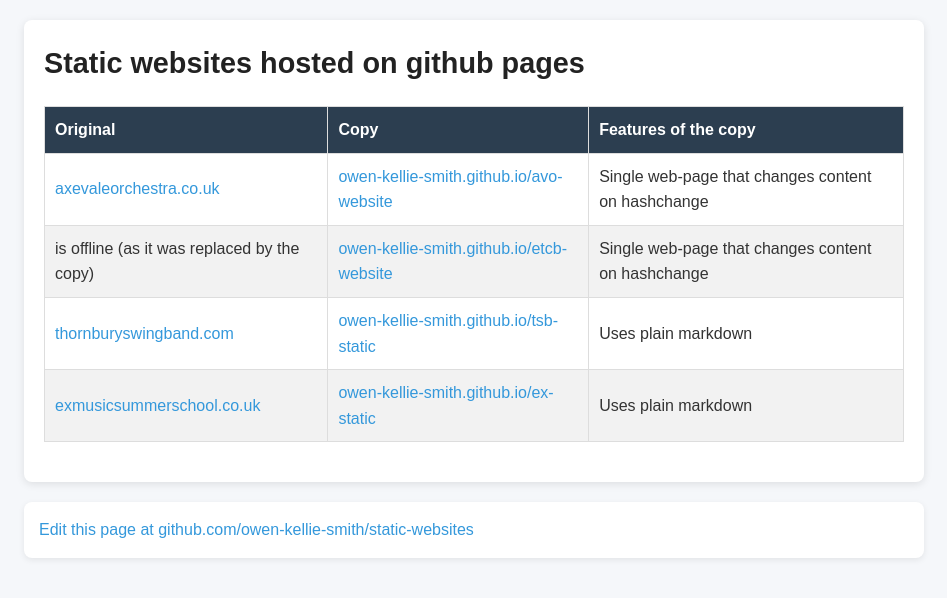
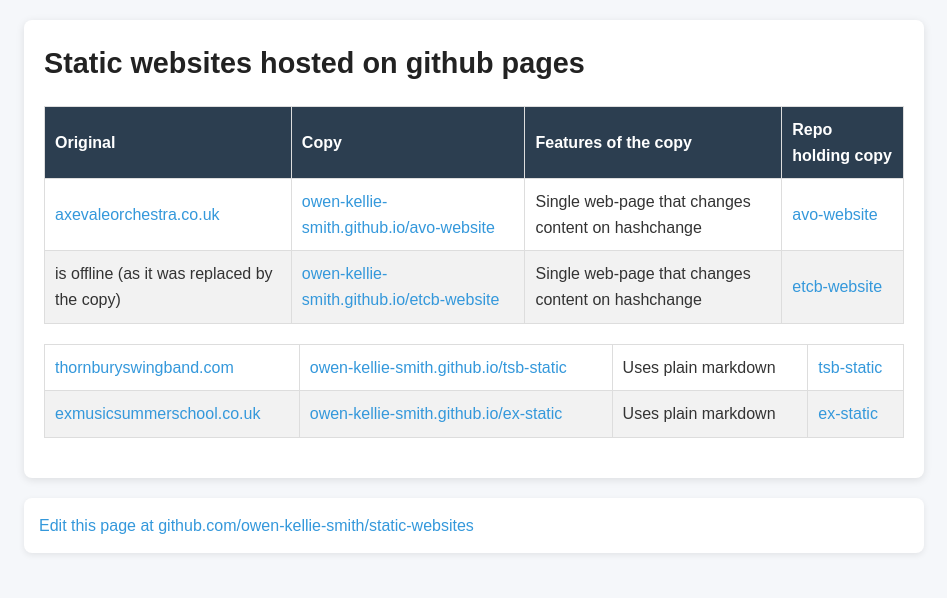
Before and after one commit to owen-kellie-smith/static-websites, a Jekyll site: the page built from index.md, in a window 1280 px wide. Shown: the top 598 px of the page, without its empty margins (166-1113 px from the left). Built offline with Jekyll 4.4.1, drawn with Linux system fonts in a browser that asks for light colours; our own code applies the rules of GitHub Pages for plain Markdown files.

Commit message:
List repos

```diff
--- a/index.md
+++ b/index.md
@@ -9,9 +9,10 @@ secondary_content: |
 
 # Static websites hosted on github pages
 
-|Original|Copy|Features of the copy|
-|---|---|---|
-|[axevaleorchestra.co.uk](https://www.axevaleorchestra.co.uk/)|[owen-kellie-smith.github.io/avo-website](https://owen-kellie-smith.github.io/avo-website/)|Single web-page that changes content on hashchange|
-| is offline (as it was replaced by the copy) | [owen-kellie-smith.github.io/etcb-website](https://owen-kellie-smith.github.io/etcb-website/) | Single web-page that changes content on hashchange
-|[thornburyswingband.com](https://www.thornburyswingband.com)|[owen-kellie-smith.github.io/tsb-static](https://owen-kellie-smith.github.io/tsb-static/)|Uses plain markdown|
-|[exmusicsummerschool.co.uk](https://www.exmusicsummerschool.co.uk/)|[owen-kellie-smith.github.io/ex-static](https://owen-kellie-smith.github.io/ex-static/)|Uses plain markdown|
+|Original|Copy|Features of the copy|Repo holding copy|
+|---|---|---|---|
+|[axevaleorchestra.co.uk](https://www.axevaleorchestra.co.uk/)|[owen-kellie-smith.github.io/avo-website](https://owen-kellie-smith.github.io/avo-website/)|Single web-page that changes content on hashchange|[avo-website](https://github.com/owen-kellie-smith/avo-website)|
+| is offline (as it was replaced by the copy) | [owen-kellie-smith.github.io/etcb-website](https://owen-kellie-smith.github.io/etcb-website/) | Single web-page that changes content on hashchange|[etcb-website](https://github.com/owen-kellie-smith/etcb-website)|
+
+|[thornburyswingband.com](https://www.thornburyswingband.com)|[owen-kellie-smith.github.io/tsb-static](https://owen-kellie-smith.github.io/tsb-static/)|Uses plain markdown|[tsb-static](https://github.com/owen-kellie-smith/tsb-static)|
+|[exmusicsummerschool.co.uk](https://www.exmusicsummerschool.co.uk/)|[owen-kellie-smith.github.io/ex-static](https://owen-kellie-smith.github.io/ex-static/)|Uses plain markdown|[ex-static](https://github.com/owen-kellie-smith/ex-static)|
```
